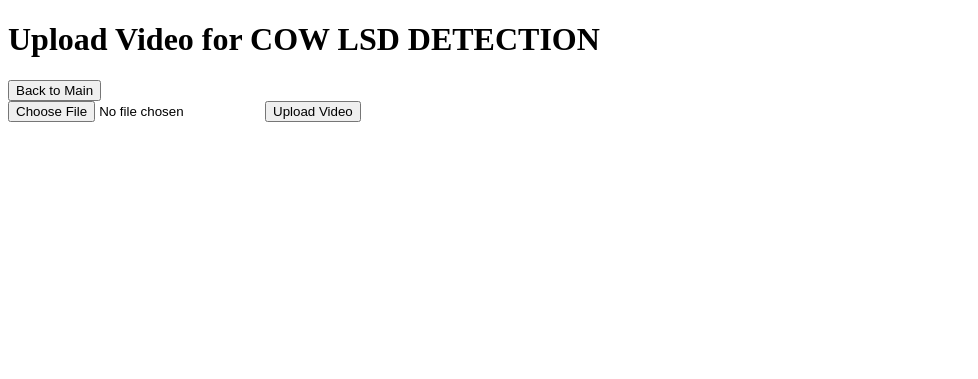
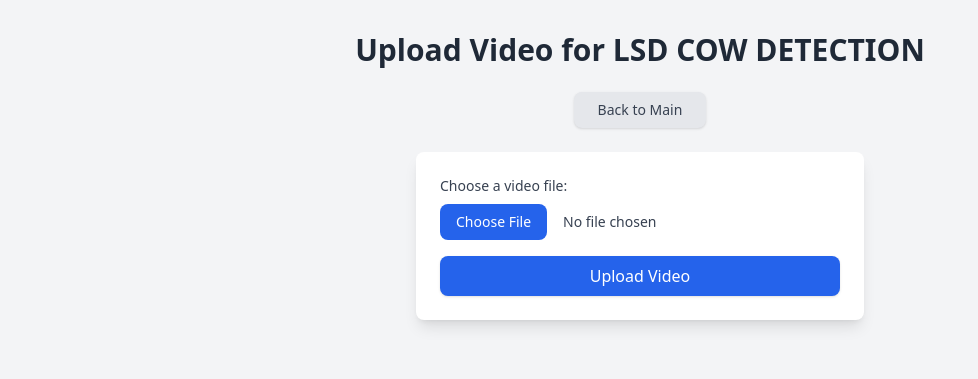
Before and after one commit to kevinherijanto24/lsddetection, a plain HTML site: page templates/upload.html in a window 1280 px wide. Shown: the whole page, without its empty margins (0-978 px from the left). Drawn offline with nearby package versions, Linux system fonts and the light colour scheme.

Commit message:
second commit

```diff
--- a/templates/upload.html
+++ b/templates/upload.html
@@ -1,26 +1,58 @@
 <!DOCTYPE html>
 <html lang="en">
+
 <head>
     <meta charset="UTF-8">
     <meta name="viewport" content="width=device-width, initial-scale=1.0">
-  <title>Video Upload for Object Detection</title>
+    <title>Video Upload for LSD COW DETECTION</title>
+    <script src="https://cdn.tailwindcss.com"></script>
 </head>
-<body>
-  <h1>Upload Video for COW LSD DETECTION</h1>
+
+<body class="bg-gray-100 font-sans">
+    <div class="container mx-auto px-4 py-8">
+        <!-- Page Title -->
+        <h1 class="text-3xl font-semibold text-center text-gray-800 mb-6">
+            Upload Video for LSD COW DETECTION
+        </h1>
+
+        <!-- Back to Main Button -->
+        <div class="text-center mb-6">
             <button
                 class="px-6 py-2 bg-gray-200 text-gray-700 text-sm font-medium rounded-lg shadow hover:bg-gray-300 focus:outline-none focus:ring-2 focus:ring-gray-400"
-  onclick="window.location.href='';">
+                onclick="window.location.href='/';">
                 Back to Main
             </button>
+        </div>
+
         <!-- Video Upload Form -->
-  <form id="uploadForm" enctype="multipart/form-data">
-    <input type="file" name="video" accept="video/*" required />
-    <button type="submit">Upload Video</button>
+        <div class="bg-white rounded-lg shadow-lg p-6 max-w-md mx-auto">
+            <form id="uploadForm" enctype="multipart/form-data" class="space-y-4">
+                <!-- File Input -->
+                <div>
+                    <label class="block text-sm font-medium text-gray-700 mb-2">Choose a video file:</label>
+                    <input type="file" name="video" accept="video/*" required
+                        class="block w-full text-sm text-gray-700 file:mr-4 file:py-2 file:px-4 file:rounded-lg file:border-0 file:bg-blue-600 file:text-white hover:file:bg-blue-500 focus:outline-none" />
+                </div>
+
+                <!-- Submit Button -->
+                <button type="submit"
+                    class="w-full px-4 py-2 bg-blue-600 text-white font-medium rounded-lg shadow hover:bg-blue-500 focus:outline-none focus:ring-2 focus:ring-blue-300">
+                    Upload Video
+                </button>
             </form>
+        </div>
 
+        <!-- Status Message -->
+        <div id="status" class="text-center text-gray-700 text-sm mt-6"></div>
 
-  <h3 id="status"></h3>
-  <a id="downloadLink" href="" style="display:none;" download>Download Processed Video</a>
+        <!-- Download Processed Video -->
+        <div class="text-center mt-4">
+            <a id="downloadLink" href="" style="display: none;"
+                class="px-4 py-2 bg-green-600 text-white text-sm font-medium rounded-lg shadow hover:bg-green-500 focus:outline-none focus:ring-2 focus:ring-green-300">
+                Download Processed Video
+            </a>
+        </div>
+    </div>
 
     <script>
         const form = document.getElementById('uploadForm');
@@ -52,4 +84,5 @@ Back to Main
         });
     </script>
 </body>
+
 </html>
```
Lines whose indentation alone changed are shown as unchanged.
